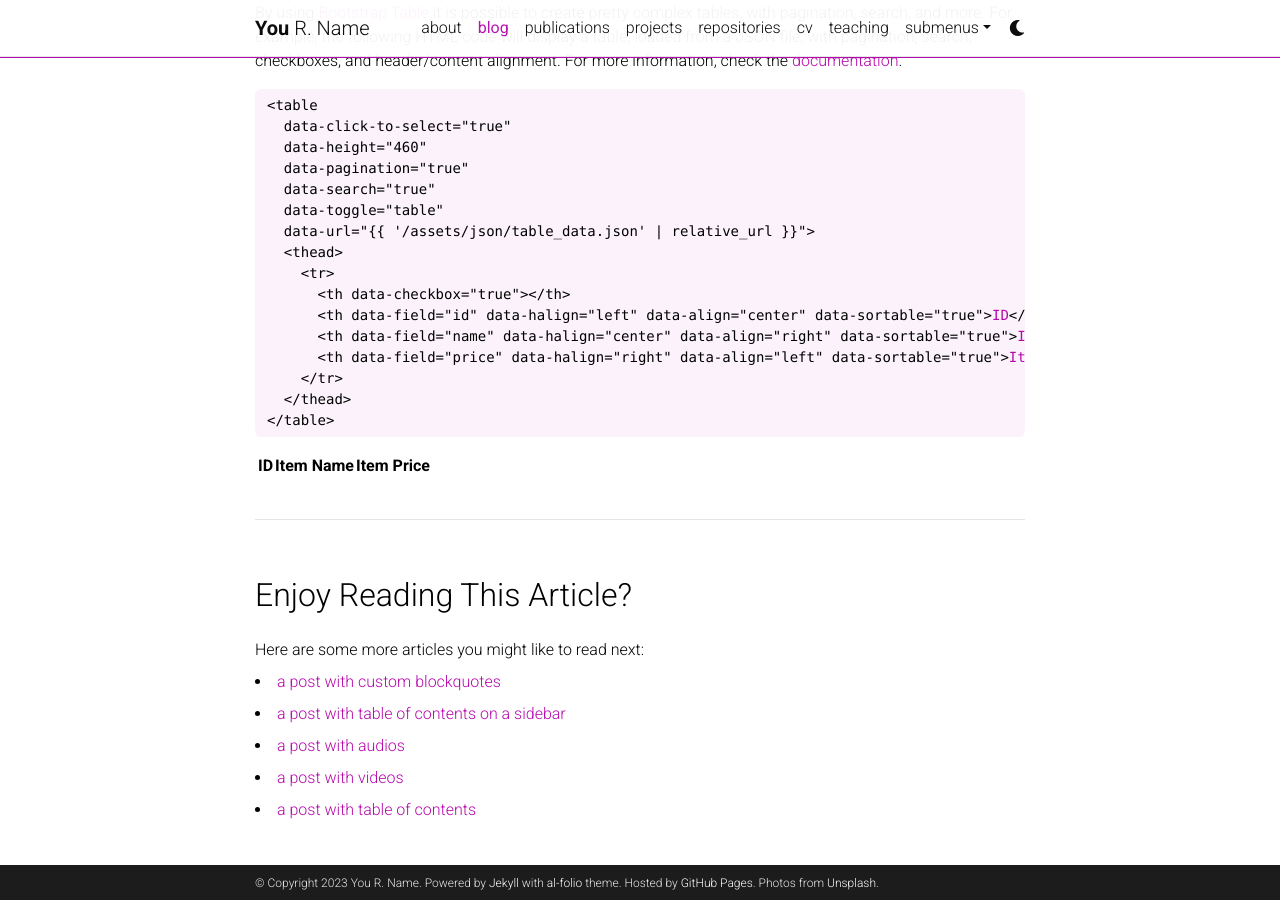
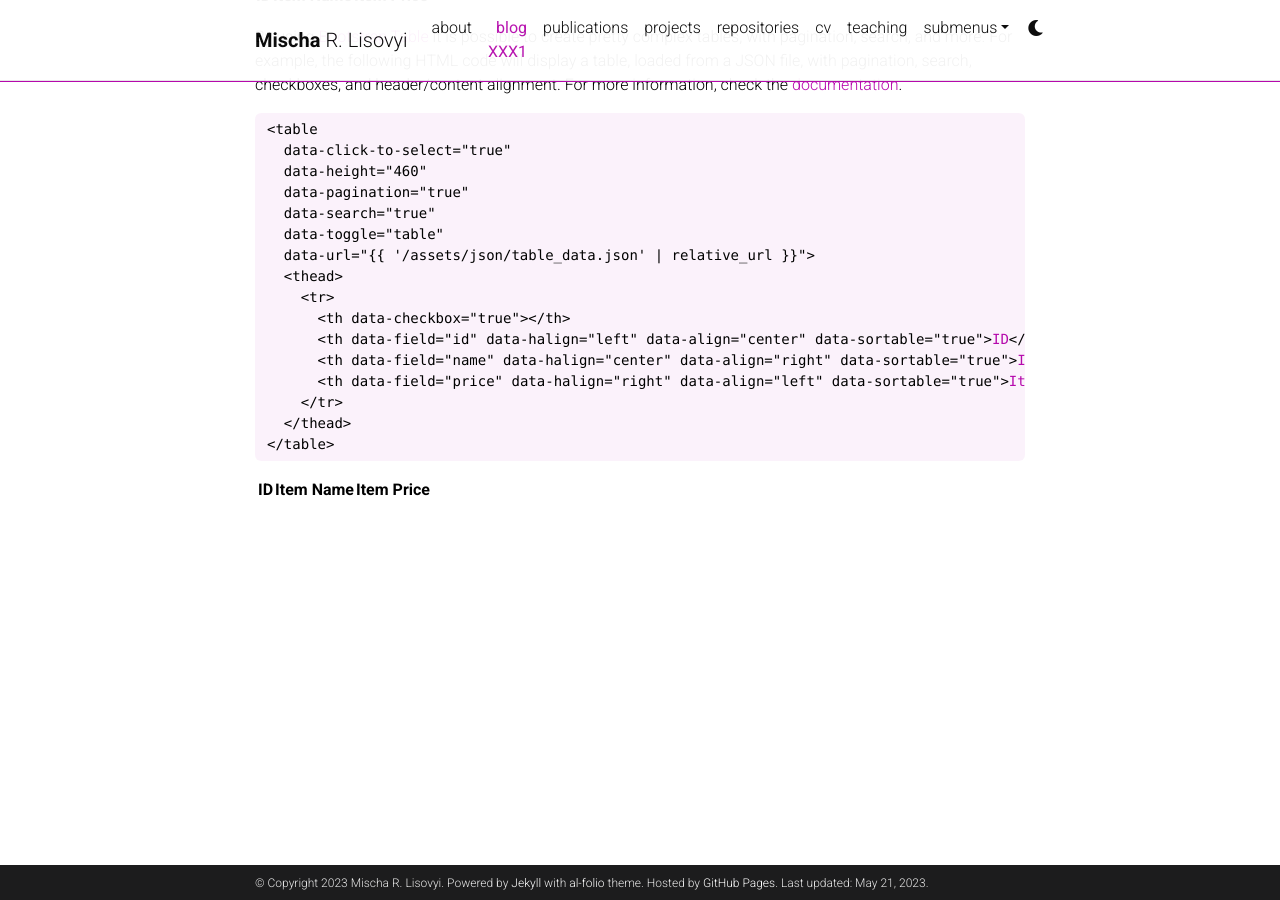
Before and after one commit to mlisovyi/mlisovyi.github.io, a Jekyll site: the page built from _posts/2023-03-21-tables.md, in a window 1280 px wide and 900 px high, scrolled down 1005 px. Built offline with Jekyll 4.4.1, drawn with Linux system fonts in a browser that asks for light colours; comment, search, counter and statistics services are not loaded; a style sheet for code colours, icons or effects is not loaded.

Commit message:
coonfigure name + contact info, try to disable giscus and news

```diff
--- a/_config.yml
+++ b/_config.yml
@@ -1,43 +1,39 @@
 # -----------------------------------------------------------------------------
 # Site settings
-# -----------------------------------------------------------------------------
-
 title: blank # the website title (if blank, full name will be used instead)
-first_name: You
+first_name: Mischa
 middle_name: R.
-last_name: Name
-email: you@example.com
+last_name: Lisovyi
+email: mlisovyiATgooglemail.com
 description: > # the ">" symbol means to ignore newlines until "footer_text:"
-  A simple, whitespace theme for academics. Based on [*folio](https://github.com/bogoli/-folio) design.
+  Based on [*folio](https://github.com/bogoli/-folio) design.
 footer_text: >
   Powered by <a href="https://jekyllrb.com/" target="_blank">Jekyll</a> with <a href="https://github.com/alshedivat/al-folio">al-folio</a> theme.
   Hosted by <a href="https://pages.github.com/" target="_blank">GitHub Pages</a>.
-  Photos from <a href="https://unsplash.com" target="_blank">Unsplash</a>.
-keywords: jekyll, jekyll-theme, academic-website, portfolio-website  # add your own keywords or leave empty
+keywords: jekyll, personal-website # add your own keywords or leave empty
+lang: en # the language of your site (for example: en, fr, cn, ru, etc.)
+icon: ⚛️ # the emoji used as the favicon (alternatively, provide image name in /assets/img/)
 
-lang: en # the language of your site (for example: en, fr, cn, ru, etc.)
-icon: ⚛️  # the emoji used as the favicon (alternatively, provide image name in /assets/img/)
-
-url: https://alshedivat.github.io # the base hostname & protocol for your site
-baseurl: /al-folio # the subpath of your site, e.g. /blog/
-last_updated: false # set to true if you want to display last updated in the footer
-impressum_path:  # set to path to include impressum link in the footer, use the same path as permalink in a page, helps to conform with EU GDPR
+url: https://mlisovyi.github.io # the base hostname & protocol for your site
+baseurl: # the subpath of your site, e.g. /blog/
+last_updated: true # set to true if you want to display last updated in the footer
+impressum_path: # set to path to include impressum link in the footer, use the same path as permalink in a page, helps to conform with EU GDPR
 
 # -----------------------------------------------------------------------------
 # Theme
 # -----------------------------------------------------------------------------
 
 # code highlighter theme
-highlight_theme_light: github   # https://github.com/jwarby/jekyll-pygments-themes
-highlight_theme_dark: native    # https://github.com/jwarby/jekyll-pygments-themes
+highlight_theme_light: github # https://github.com/jwarby/jekyll-pygments-themes
+highlight_theme_dark: native # https://github.com/jwarby/jekyll-pygments-themes
 
 # repo color theme
-repo_theme_light: default       # https://github.com/anuraghazra/github-readme-stats/blob/master/themes/README.md
-repo_theme_dark: dark           # https://github.com/anuraghazra/github-readme-stats/blob/master/themes/README.md
+repo_theme_light: default # https://github.com/anuraghazra/github-readme-stats/blob/master/themes/README.md
+repo_theme_dark: dark # https://github.com/anuraghazra/github-readme-stats/blob/master/themes/README.md
 repo_trophies:
   enabled: true
-  theme_light: flat    # https://github.com/ryo-ma/github-profile-trophy
-  theme_dark: gitdimmed  # https://github.com/ryo-ma/github-profile-trophy
+  theme_light: flat # https://github.com/ryo-ma/github-profile-trophy
+  theme_dark: gitdimmed # https://github.com/ryo-ma/github-profile-trophy
 
 # -----------------------------------------------------------------------------
 # RSS Feed
@@ -45,7 +41,7 @@
 # will use title and url fields
 # Take a look to https://github.com/jekyll/jekyll-feed for more customization
 
-rss_icon: true
+rss_icon: false
 
 # -----------------------------------------------------------------------------
 # Layout
@@ -71,16 +67,16 @@
 # Social integration
 # -----------------------------------------------------------------------------
 
-github_username: # your GitHub user name
+github_username: mlisovyi # your GitHub user name
 gitlab_username: # your GitLab user name
 twitter_username: # your Twitter handle
 mastodon_username: # your mastodon instance+username in the format instance.tld/@username
-linkedin_username: # your LinkedIn user name
+linkedin_username: misha-lisovyi # your LinkedIn user name
 telegram_username: # your Telegram user name
 scholar_userid: # your Google Scholar ID
 semanticscholar_id: # your Semantic Scholar ID
 whatsapp_number: # your WhatsApp number (full phone number in international format. Omit any zeroes, brackets, or dashes when adding the phone number in international format.)
-orcid_id: # your ORCID ID
+orcid_id: 0000-0002-3014-5855 # your ORCID ID
 medium_username: # your Medium username
 quora_username: # your Quora username
 publons_id: # your ID on Publons
@@ -94,8 +90,8 @@
 wikidata_id: # your wikidata id
 wikipedia_id: # your wikipedia id (Case sensitive)
 dblp_url: # your DBLP profile url
-stackoverflow_id: # your stackoverflow id
-kaggle_id: # your kaggle id
+stackoverflow_id: 9640384 # your stackoverflow id
+kaggle_id: mlisovyi # your kaggle id
 lastfm_id: # your lastfm id
 spotify_id: # your spotify id
 pinterest_id: # your pinterest id
@@ -106,25 +102,25 @@
 discord_id: # your discord id (18-digit unique numerical identifier)
 
 contact_note: >
-  You can even add a little note about which of these is the best way to reach you.
+  Reach out @ LinkedIn
 
 # -----------------------------------------------------------------------------
 # Analytics and search engine verification
 # -----------------------------------------------------------------------------
 
-google_analytics:  # your Google Analytics measurement ID (format: G-XXXXXXXXXX)
-panelbear_analytics:  # panelbear analytics site ID (format: XXXXXXXXX)
+google_analytics: # your Google Analytics measurement ID (format: G-XXXXXXXXXX)
+panelbear_analytics: # panelbear analytics site ID (format: XXXXXXXXX)
 
-google_site_verification:  # your google-site-verification ID (Google Search Console)
-bing_site_verification:  # out your bing-site-verification ID (Bing Webmaster)
+google_site_verification: # your google-site-verification ID (Google Search Console)
+bing_site_verification: # out your bing-site-verification ID (Bing Webmaster)
 
 # -----------------------------------------------------------------------------
 # Blog
 # -----------------------------------------------------------------------------
 
-blog_name: al-folio # blog_name will be displayed in your blog page
-blog_nav_title: blog # your blog must have a title for it to be displayed in the nav bar
-blog_description: a simple whitespace theme for academics
+blog_name: al-folio XXX0 # blog_name will be displayed in your blog page
+blog_nav_title: blog XXX1 # your blog must have a title for it to be displayed in the nav bar
+blog_description: Personal blog
 permalink: /blog/:year/:title/
 
 # Pagination
@@ -132,46 +128,44 @@
   enabled: true
 
 related_blog_posts:
-  enabled: true
+  enabled: false
   max_related: 5
 
 # Giscus comments (RECOMMENDED)
 # Follow instructions on https://giscus.app/ to setup for your repo to fill out
 # the information below.
 giscus:
-  repo: alshedivat/al-folio      # <your-github-user-name>/<your-github-repo-name>
-  repo_id: MDEwOlJlcG9zaXRvcnk2MDAyNDM2NQ==
-  category: Comments             # name of the category under which discussions will be created
-  category_id: DIC_kwDOA5PmLc4CTBt6
-  mapping: title                 # identify discussions by post title
-  strict: 1                      # use strict identification mode
-  reactions_enabled: 1           # enable (1) or disable (0) emoji reactions
-  input_position: bottom         # whether to display input form below (bottom) or above (top) the comments
-  theme: preferred_color_scheme  # name of the color scheme (preferred works well with al-folio light/dark mode)
+  repo: # <your-github-user-name>/<your-github-repo-name>
+  repo_id:
+  category: Comments # name of the category under which discussions will be created
+  category_id:
+  mapping: title # identify discussions by post title
+  strict: 1 # use strict identification mode
+  reactions_enabled: 1 # enable (1) or disable (0) emoji reactions
+  input_position: bottom # whether to display input form below (bottom) or above (top) the comments
+  theme: preferred_color_scheme # name of the color scheme (preferred works well with al-folio light/dark mode)
   emit_metadata: 0
   lang: en
 
 # Disqus comments (DEPRECATED)
-disqus_shortname: al-folio # put your disqus shortname
+disqus_shortname: # put your disqus shortname
 # https://help.disqus.com/en/articles/1717111-what-s-a-shortname
 
 # External sources.
 # If you have blog posts published on medium.com or other external sources,
 # you can display them in your blog by adding a link to the RSS feed.
 external_sources:
-  - name: medium.com
-    rss_url: https://medium.com/@al-folio/feed
 
 # -----------------------------------------------------------------------------
 # Collections
 # -----------------------------------------------------------------------------
 
 collections:
-  news:
-    defaults:
-      layout: post
-    output: true
-    permalink: /news/:path/
+  # news:
+  #   defaults:
+  #     layout: post
+  #   output: true
+  #   permalink: /news/:path/
   projects:
     output: true
     permalink: /projects/:path/
@@ -196,7 +190,7 @@
 kramdown:
   input: GFM
   syntax_highlighter_opts:
-    css_class: 'highlight'
+    css_class: "highlight"
     span:
       line_numbers: false
     block:
@@ -204,7 +198,7 @@
       start_line: 1
 
 # Includes & excludes
-include: ['_pages']
+include: ["_pages"]
 exclude:
   - bin
   - Gemfile
@@ -243,7 +237,7 @@
 # -----------------------------------------------------------------------------
 
 jekyll-minifier:
-  exclude: ['robots.txt']
+  exclude: ["robots.txt"]
   uglifier_args:
     harmony: true
 
@@ -258,18 +252,17 @@
     tag: archive-tag
     category: archive-category
   permalinks:
-    year: '/blog/:year/'
-    tag: '/blog/tag/:name/'
-    category: '/blog/category/:name/'
+    year: "/blog/:year/"
+    tag: "/blog/tag/:name/"
+    category: "/blog/category/:name/"
 
-display_tags: ['formatting', 'images', 'links', 'math', 'code'] # these tags will be displayed on the front page of your blog
+display_tags: ["formatting", "images", "links", "math", "code"] # these tags will be displayed on the front page of your blog
 
 # -----------------------------------------------------------------------------
 # Jekyll Scholar
 # -----------------------------------------------------------------------------
 
 scholar:
-
   last_name: [Einstein]
   first_name: [Albert, A.]
 
@@ -298,12 +291,28 @@
   dimensions_badge: true # Dimensions badge (https://badge.dimensions.ai/)
 
 # Filter out certain bibtex entry keywords used internally from the bib output
-filtered_bibtex_keywords: [abbr, abstract, arxiv, bibtex_show, html, pdf, selected, supp, blog, code, poster, slides, website, preview, altmetric]
+filtered_bibtex_keywords:
+  [
+    abbr,
+    abstract,
+    arxiv,
+    bibtex_show,
+    html,
+    pdf,
+    selected,
+    supp,
+    blog,
+    code,
+    poster,
+    slides,
+    website,
+    preview,
+    altmetric,
+  ]
 
 # Maximum number of authors to be shown for each publication (more authors are visible on click)
-max_author_limit: 3  # leave blank to always show all authors
-more_authors_animation_delay: 10  # more authors are revealed on click using animation; smaller delay means faster animation
-
+max_author_limit: 3 # leave blank to always show all authors
+more_authors_animation_delay: 10 # more authors are revealed on click using animation; smaller delay means faster animation
 
 # -----------------------------------------------------------------------------
 # Jekyll Link Attributes
@@ -315,7 +324,6 @@
   rel: external nofollow noopener
   target: _blank
   exclude:
-
 
 # -----------------------------------------------------------------------------
 # Responsive WebP Images
@@ -342,29 +350,31 @@
 # -----------------------------------------------------------------------------
 
 jekyll-diagrams:
-    # configuration, see https://github.com/zhustec/jekyll-diagrams.
-    # feel free to comment out this section if not using jekyll diagrams.
-
+  # configuration, see https://github.com/zhustec/jekyll-diagrams.
+  # feel free to comment out this section if not using jekyll diagrams.
 
 # -----------------------------------------------------------------------------
 # Optional Features
 # -----------------------------------------------------------------------------
 
-enable_google_analytics:    false  # enables google analytics
-enable_panelbear_analytics: false  # enables panelbear analytics
-enable_google_verification: false  # enables google site verification
-enable_bing_verification:   false  # enables bing site verification
-enable_masonry:             true   # enables automatic project cards arrangement
-enable_math:                true   # enables math typesetting (uses MathJax)
-enable_tooltips:            false  # enables automatic tooltip links generated
-                                   # for each section titles on pages and posts
-enable_darkmode:            true   # enables switching between light/dark modes
-enable_navbar_social:       false  # enables displaying social links in the
-                                   # navbar on the about page
-enable_project_categories:  true   # enables categorization of projects into
-                                   # multiple categories
-enable_medium_zoom:         true   # enables image zoom feature (as on medium.com)
-enable_progressbar:         true   # enables a horizontal progress bar linked to the vertical scroll position
+enable_google_analytics: false # enables google analytics
+enable_panelbear_analytics: false # enables panelbear analytics
+enable_google_verification: false # enables google site verification
+enable_bing_verification: false # enables bing site verification
+enable_masonry: true # enables automatic project cards arrangement
+enable_math: true # enables math typesetting (uses MathJax)
+enable_tooltips:
+  false # enables automatic tooltip links generated
+  # for each section titles on pages and posts
+enable_darkmode: true # enables switching between light/dark modes
+enable_navbar_social:
+  false # enables displaying social links in the
+  # navbar on the about page
+enable_project_categories:
+  true # enables categorization of projects into
+  # multiple categories
+enable_medium_zoom: true # enables image zoom feature (as on medium.com)
+enable_progressbar: true # enables a horizontal progress bar linked to the vertical scroll position
 
 # -----------------------------------------------------------------------------
 # Library versions
```
